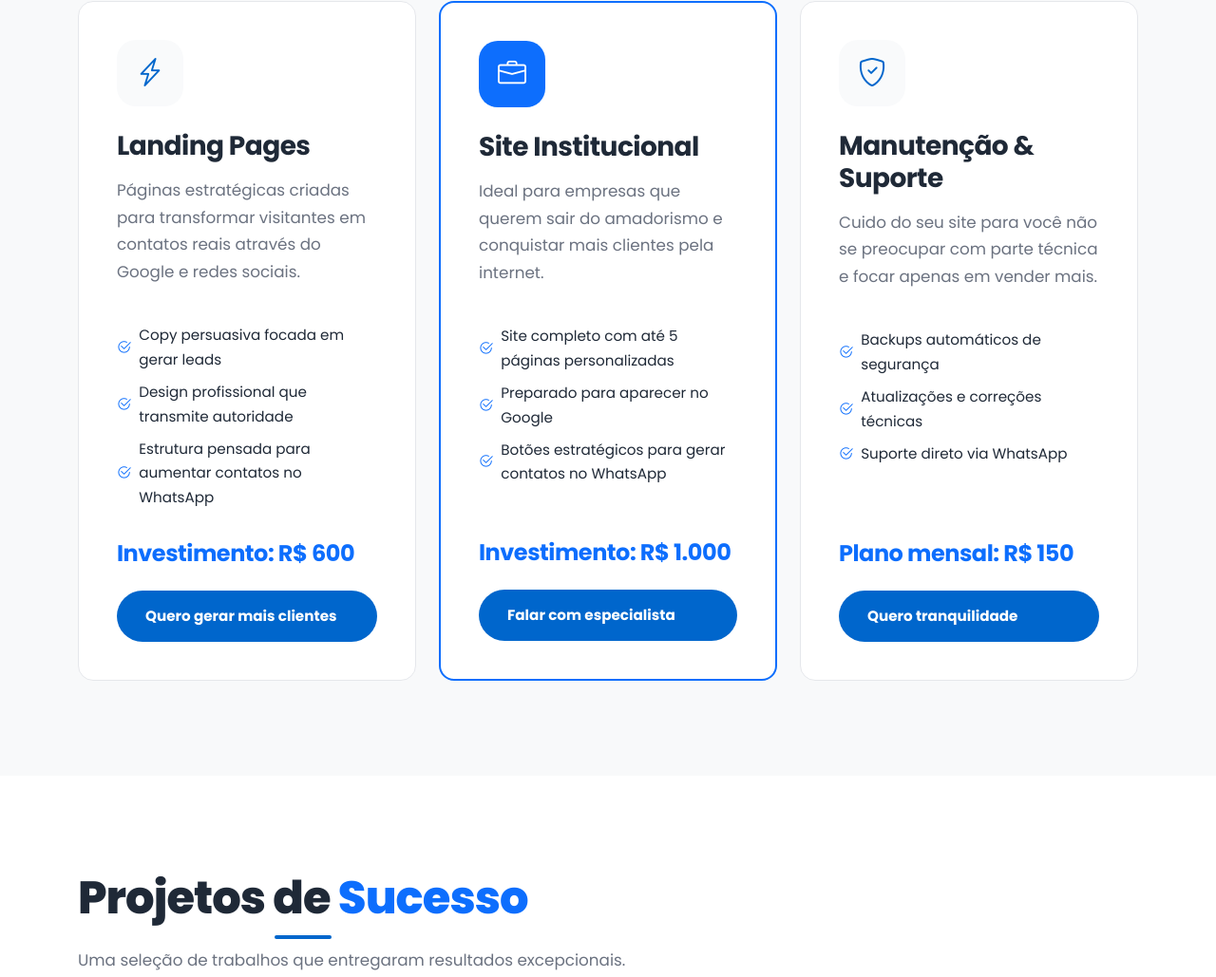
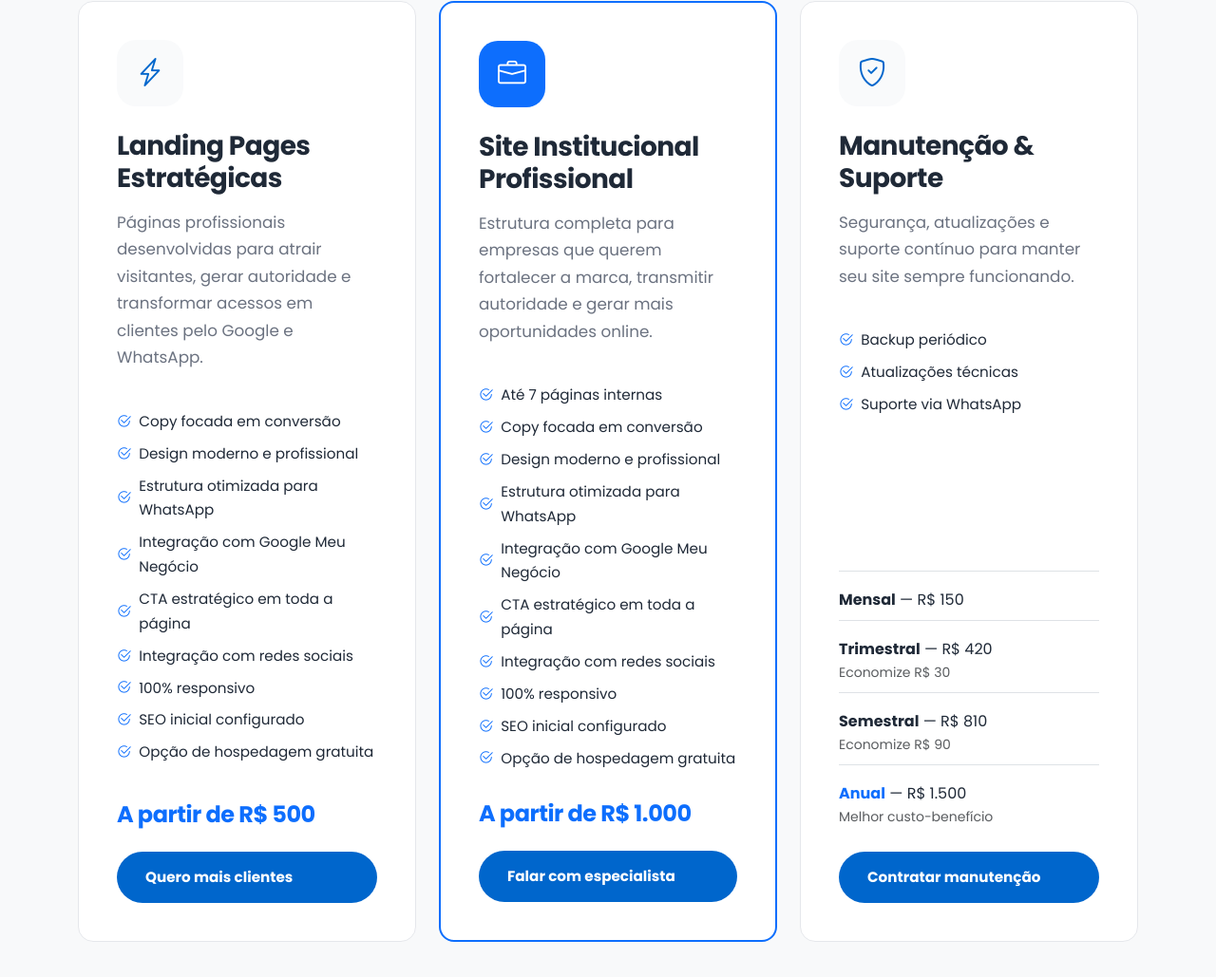
Before and after one commit to brunosilvamariano/brunomarianosilva, a plain HTML site: page index.html in a window 1280 px wide. Shown: the part 1131-2160 px from the top of the page at 95% size. Drawn offline with nearby package versions, Linux system fonts and the light colour scheme.

Commit message:
Refatura seção de valores

```diff
--- a/index.html
+++ b/index.html
@@ -198,36 +198,62 @@
                                 <i class="bi bi-lightning-charge"></i>
                             </div>
 
-                            <h3>Landing Pages</h3>
+                            <h3>Landing Pages Estratégicas</h3>
                             <p>
-                            Páginas estratégicas criadas para transformar visitantes em
-                            contatos reais através do Google e redes sociais.
+                                Páginas profissionais desenvolvidas para atrair visitantes,
+                                gerar autoridade e transformar acessos em clientes pelo Google
+                                e WhatsApp.
                             </p>
 
                             <ul class="list-unstyled mt-4 mb-4">
                                 <li class="mb-2">
                                     <i class="bi bi-check2-circle text-primary me-2"></i>
-                                Copy persuasiva focada em gerar leads
+                                    Copy focada em conversão
                                 </li>
                                 <li class="mb-2">
                                     <i class="bi bi-check2-circle text-primary me-2"></i>
-                                Design profissional que transmite autoridade
+                                    Design moderno e profissional
                                 </li>
                                 <li class="mb-2">
                                     <i class="bi bi-check2-circle text-primary me-2"></i>
-                                Estrutura pensada para aumentar contatos no WhatsApp
+                                    Estrutura otimizada para WhatsApp
+                                </li>
+                                <li class="mb-2">
+                                    <i class="bi bi-check2-circle text-primary me-2"></i>
+                                    Integração com Google Meu Negócio
+                                </li>
+                                <li class="mb-2">
+                                    <i class="bi bi-check2-circle text-primary me-2"></i>
+                                    CTA estratégico em toda a página
+                                </li>
+                                <li class="mb-2">
+                                    <i class="bi bi-check2-circle text-primary me-2"></i>
+                                    Integração com redes sociais
+                                </li>
+                                <li class="mb-2">
+                                    <i class="bi bi-check2-circle text-primary me-2"></i>
+                                    100% responsivo
+                                </li>
+                                <li class="mb-2">
+                                    <i class="bi bi-check2-circle text-primary me-2"></i>
+                                    SEO inicial configurado
+                                </li>
+                                <li class="mb-2">
+                                    <i class="bi bi-check2-circle text-primary me-2"></i>
+                                    Opção de hospedagem gratuita
                                 </li>
                             </ul>
 
-                            <h4 class="text-primary fw-bold mb-4">Investimento: R$ 600</h4>
+                            <h4 class="text-primary fw-bold mb-4">
+                                A partir de R$ 500
+                            </h4>
 
                             <a href="https://wa.me/5547991597258"
-                            class="btn-premium btn-premium-primary w-100">
-                            Quero gerar mais clientes
+                            class="btn-premium btn-premium-primary w-100" target="_blank">
+                                Quero mais clientes
                             </a>
                         </div>
                     </div>
-
 
                     <div class="col-lg-4" data-aos="fade-up" data-aos-delay="200">
                         <div class="card-premium border-primary border-2">
@@ -235,66 +261,113 @@
                                     <i class="bi bi-briefcase"></i>
                                 </div>
 
-                            <h3>Site Institucional</h3>
+                                <h3>Site Institucional Profissional</h3>
                                 <p>
-                                Ideal para empresas que querem sair do amadorismo e
-                                conquistar mais clientes pela internet.
+                                    Estrutura completa para empresas que querem fortalecer a marca,
+                                    transmitir autoridade e gerar mais oportunidades online.
                                 </p>
 
                             <ul class="list-unstyled mt-4 mb-4">
                                 <li class="mb-2">
                                         <i class="bi bi-check2-circle text-primary me-2"></i>
-                                Site completo com até 5 páginas personalizadas
+                                        Até 7 páginas internas
                                     </li>
                                     <li class="mb-2">
                                         <i class="bi bi-check2-circle text-primary me-2"></i>
-                                Preparado para aparecer no Google
+                                        Copy focada em conversão
                                     </li>
                                     <li class="mb-2">
                                         <i class="bi bi-check2-circle text-primary me-2"></i>
-                                Botões estratégicos para gerar contatos no WhatsApp
+                                        Design moderno e profissional
+                                    </li>
+                                    <li class="mb-2">
+                                        <i class="bi bi-check2-circle text-primary me-2"></i>
+                                        Estrutura otimizada para WhatsApp
+                                    </li>
+                                    <li class="mb-2">
+                                        <i class="bi bi-check2-circle text-primary me-2"></i>
+                                        Integração com Google Meu Negócio
+                                    </li>
+                                    <li class="mb-2">
+                                        <i class="bi bi-check2-circle text-primary me-2"></i>
+                                        CTA estratégico em toda a página
+                                    </li>
+                                    <li class="mb-2">
+                                        <i class="bi bi-check2-circle text-primary me-2"></i>
+                                        Integração com redes sociais
+                                    </li>
+                                    <li class="mb-2">
+                                        <i class="bi bi-check2-circle text-primary me-2"></i>
+                                        100% responsivo
+                                    </li>
+                                    <li class="mb-2">
+                                        <i class="bi bi-check2-circle text-primary me-2"></i>
+                                        SEO inicial configurado
+                                    </li>
+                                    <li class="mb-2">
+                                        <i class="bi bi-check2-circle text-primary me-2"></i>
+                                        Opção de hospedagem gratuita
                                     </li>
                                 </ul>
 
-                            <h4 class="text-primary fw-bold mb-4">Investimento: R$ 1.000</h4>
+                                <h4 class="text-primary fw-bold mb-4">A partir de R$ 1.000</h4>
 
                                 <a href="https://wa.me/5547991597258"
-                                class="btn-premium btn-premium-primary w-100">
+                                    class="btn-premium btn-premium-primary w-100" target="_blank">
                                     Falar com especialista
                                 </a>
                         </div>
                     </div>
 
-                    <div class="col-lg-4" data-aos="fade-up" data-aos-delay="300">
+                     <div class="col-lg-4" data-aos="fade-up" data-aos-delay="200">
                         <div class="card-premium">
-                            <div class="icon-box"><i class="bi bi-shield-check"></i></div>
+                            <div class="icon-box">
+                                <i class="bi bi-shield-check"></i>
+                            </div>
 
                             <h3>Manutenção & Suporte</h3>
                             <p>
-                            Cuido do seu site para você não se preocupar com parte técnica
-                            e focar apenas em vender mais.
+                                Segurança, atualizações e suporte contínuo
+                                para manter seu site sempre funcionando.
                             </p>
 
                             <ul class="list-unstyled mt-4 mb-4">
                                 <li class="mb-2">
                                     <i class="bi bi-check2-circle text-primary me-2"></i>
-                                Backups automáticos de segurança
+                                    Backup periódico
                                 </li>
                                 <li class="mb-2">
                                     <i class="bi bi-check2-circle text-primary me-2"></i>
-                                Atualizações e correções técnicas
+                                    Atualizações técnicas
                                 </li>
                                 <li class="mb-2">
                                     <i class="bi bi-check2-circle text-primary me-2"></i>
-                                Suporte direto via WhatsApp
+                                    Suporte via WhatsApp
                                 </li>
                             </ul>
 
-                            <h4 class="text-primary fw-bold mb-4">Plano mensal: R$ 150</h4>
+                            <div class="border-top pt-3 mb-2">
+                                <strong>Mensal</strong> — R$ 150
+                            </div>
+
+                            <div class="border-top pt-3 mb-2">
+                                <strong>Trimestral</strong> — R$ 420
+                                <small class="text-muted d-block">Economize R$ 30</small>
+                            </div>
+
+                            <div class="border-top pt-3 mb-2">
+                                <strong>Semestral</strong> — R$ 810
+                                <small class="text-muted d-block">Economize R$ 90</small>
+                            </div>
+
+                            <div class="border-top pt-3 mb-4">
+                                <strong class="text-primary">Anual</strong> — R$ 1.500
+                                <small class="text-muted d-block">Melhor custo-benefício</small>
+                            </div>
 
                             <a href="https://wa.me/5547991597258"
-                            class="btn-premium btn-premium-primary w-100">
-                            Quero tranquilidade
+                            class="btn-premium btn-premium-primary w-100" target="_blank">
+                                Contratar manutenção
                             </a>
                         </div>
                     </div>
```
Lines whose indentation alone changed are shown as unchanged.
